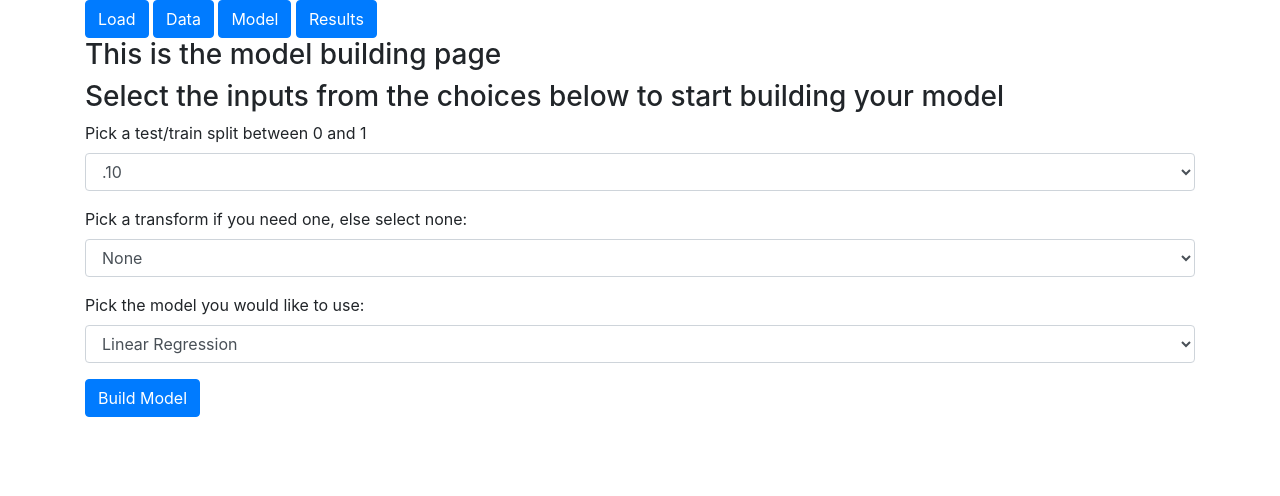
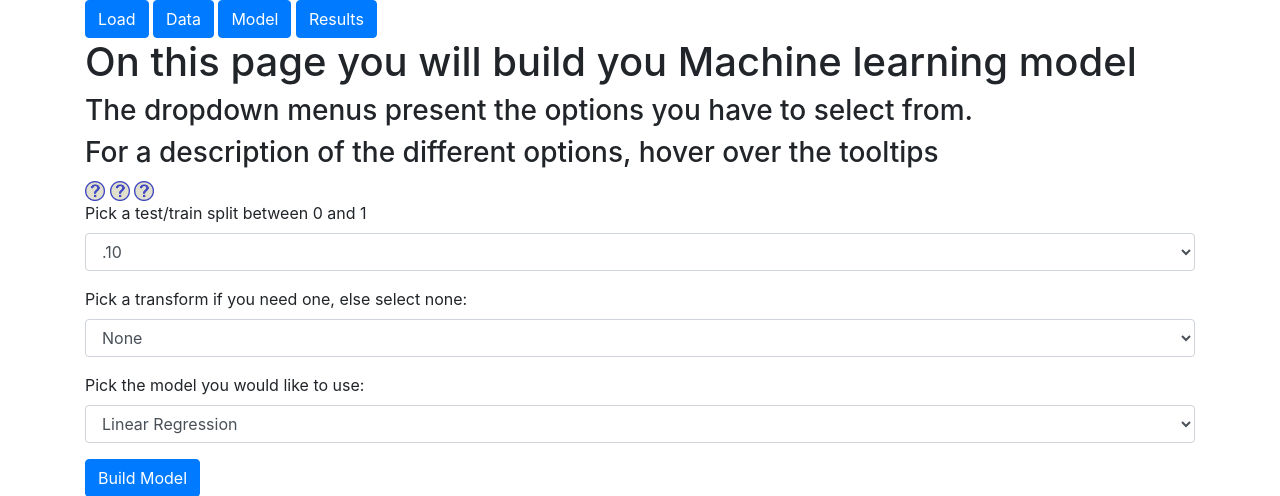
Before and after one commit to wonderbug2020/Machine_Learning_GUI, a Flask app: page /BuildModel in a window 1280 px wide. Shown: the top 496 px of the page. Run offline with Flask 2, Linux system fonts and the light colour scheme; some libraries are stand-ins or nearby versions.

Commit message:
added tooltips to the model building page

```diff
--- a/templates/BuildModel.html
+++ b/templates/BuildModel.html
@@ -1,8 +1,23 @@
 {% extends "index.html"%}
 {% import 'bootstrap/wtf.html' as wtf %}
 {% block content %}
-<h3>{{txt_1}}</h3>
-<h3>{{txt_2}}</h3>
+<!-- <h3>{{txt_1}}</h3>
+<h3>{{txt_2}}</h3> -->
+<h1>On this page you will build you Machine learning model</h1>
+<h3>The dropdown menus present the options you have to select from.</h3>
+<h3>For a description of the different options, hover over the tooltips</h3>
+<img src="../static/css/images/qpop.png" alt="test split tooltip" width="20" height="20"
+     title="When building a model it is common to split the data into a training set and a testing set
+The training set is used to to build and tweak your model
+One your model is built, it is typical to test it on a set of data it hasn't seen before"/>
+
+<img src="../static/css/images/qpop.png" alt="transform tooltip" width="20" height="20"
+     title="If columns in your data has several orders of magnitude between the smallest and largest values, it it wise to transform the data
+By transforming the data, you normalize it so that larger values do not have disperportionate influence over your model"/>
+
+<img src="../static/css/images/qpop.png" alt="Model selection tooltip" width="20" height="20"
+     title="The final step is to choose the model you want to use
+Every Model has it's advantages and dissadvantages depending on the nature of your data"/>
 {{ wtf.quick_form(form,button_map={'modelSubmit':'primary'}) }}
 
 
```
